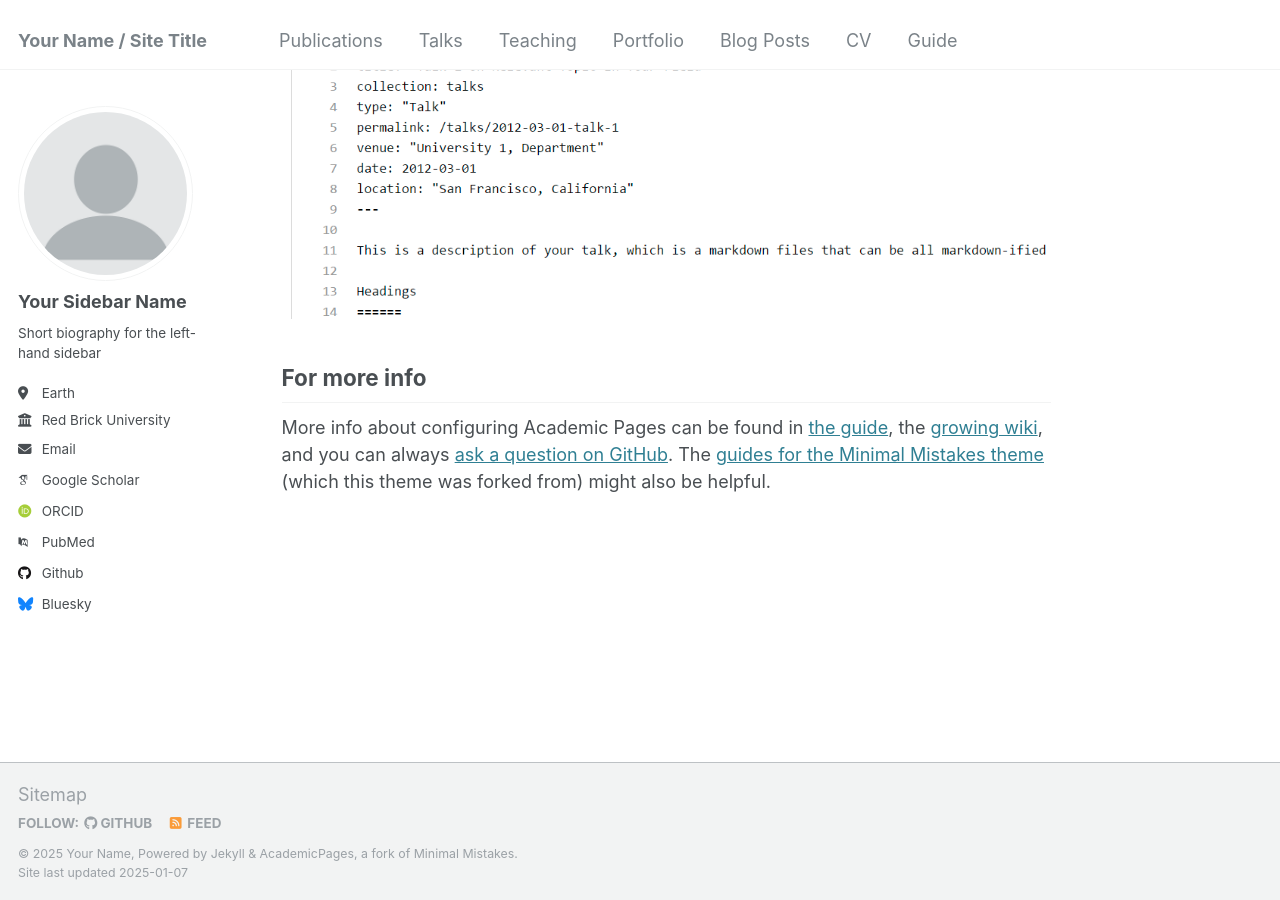
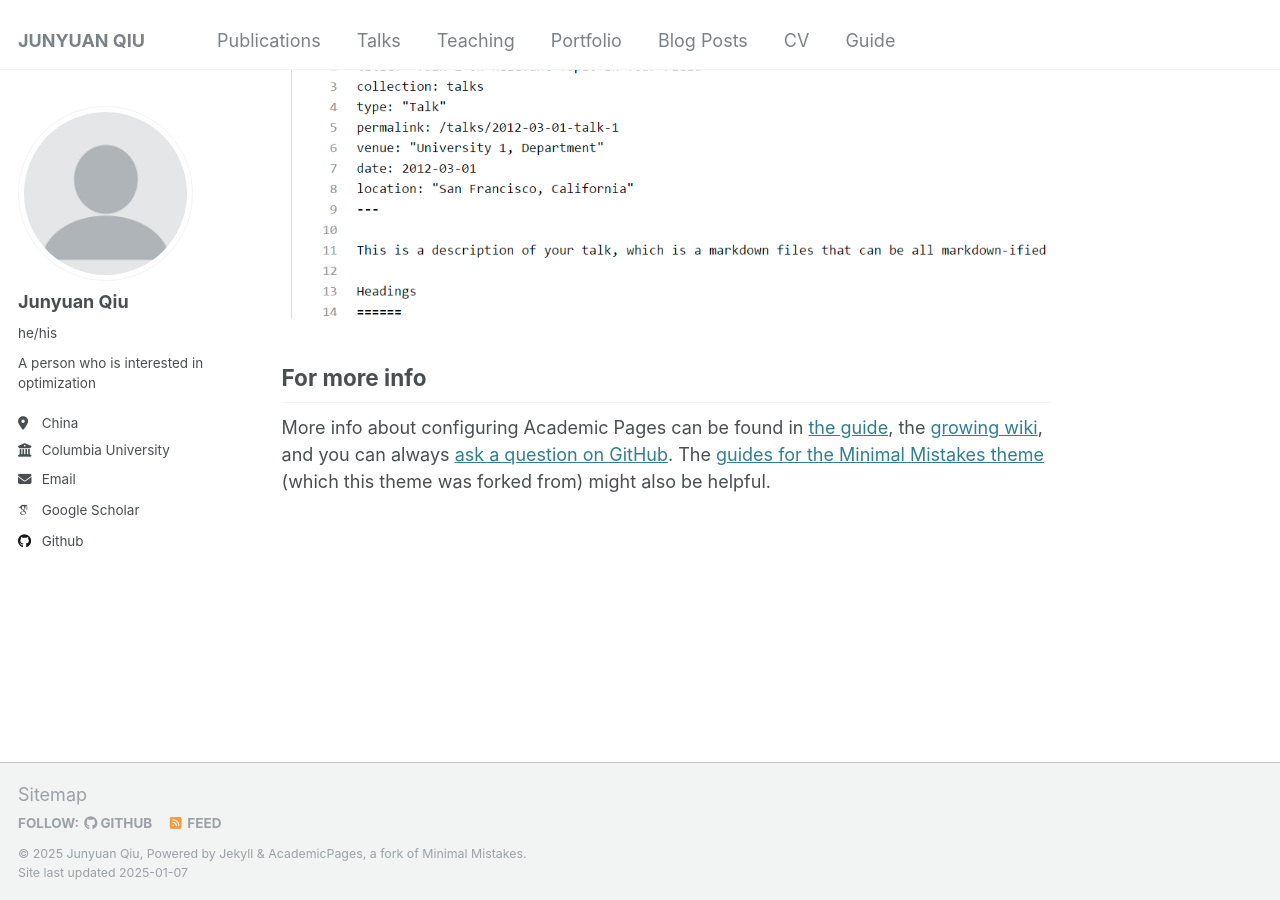
Before and after one commit to Junyuan-Qiu/Junyuan-Qiu.github.io, a Jekyll site: the page built from _pages/about.md, in a window 1280 px wide and 900 px high, scrolled down 2643 px. Built offline with Jekyll 4.4.1, drawn with Linux system fonts in a browser that asks for light colours; some web fonts are replaced.

Commit message:
Update _config.yml
Update info

```diff
--- a/_config.yml
+++ b/_config.yml
@@ -8,11 +8,11 @@
 
 # Basic Site Settings
 locale                   : "en-US"
-title                    : "Your Name / Site Title"
+title                    : "JUNYUAN QIU"
 title_separator          : "-"
-name                     : &name "Your Name"
-description              : &description "personal description"
-url                      : https://academicpages.github.io # the base hostname & protocol for your site e.g. "https://[your GitHub username].github.io"
+name                     : &name "Junyuan Qiu"
+description              : &description ""
+url                      : https://junyuan-qiu.github.io/ # the base hostname & protocol for your site e.g. "https://[your GitHub username].github.io"
 baseurl                  : "" # the subpath of your site, e.g. "/blog"
 repository               : "academicpages/academicpages.github.io"
 
@@ -22,21 +22,21 @@ repository               : "academicpages/academicpages.github.io"
 author:
   # Biographic information
   avatar           : "profile.png"
-  name             : "Your Sidebar Name"
-  pronouns         : # example: "she/her"
-  bio              : "Short biography for the left-hand sidebar"
-  location         : "Earth"
-  employer         : "Red Brick University"
-  uri              : # URL
-  email            : "none@example.org"
+  name             : "Junyuan Qiu"
+  pronouns         : "he/his"
+  bio              : "A person who is interested in optimization"
+  location         : "China"
+  employer         : "Columbia University"
+  URI              : "https://junyuan-qiu.github.io/"
+  email            : "jq2388@columbia.edu"
 
   # Academic websites
   arxiv            : # URL - Update with the correct link to your profile
-  googlescholar    : "https://scholar.google.com/citations?user=PS_CX0AAAAAJ"
+  googlescholar    : "https://scholar.google.com/citations?user=bXoH54YAAAAJ&hl=en"
   impactstory      : # URL
-  orcid            : "http://orcid.org/yourorcidurl"
+  orcid            : # URL
   semantic         : # URL
-  pubmed           : "https://www.ncbi.nlm.nih.gov/pubmed/?term=john+snow"
+  pubmed           : # URL
   researchgate     : # URL
   scopus           : # URL
 
@@ -44,12 +44,12 @@ author:
   bitbucket        : # Username - Update with your username on the site
   codepen          : # Username
   dribbble         : # Username
-  github           : "academicpages"
+  github           : "Junyuan-Qiu"
   kaggle           : # Username
   stackoverflow    : # User number or user number and name (i.e., use "1" or "1/jeff-atwood")
 
   # Social media
-  bluesky          : "bsky.app" # Replace this with you Bluesky username
+  bluesky          : # Replace this with you Bluesky username
   facebook         : # Username
   flickr           : # Username
   foursquare       : # Username
```
